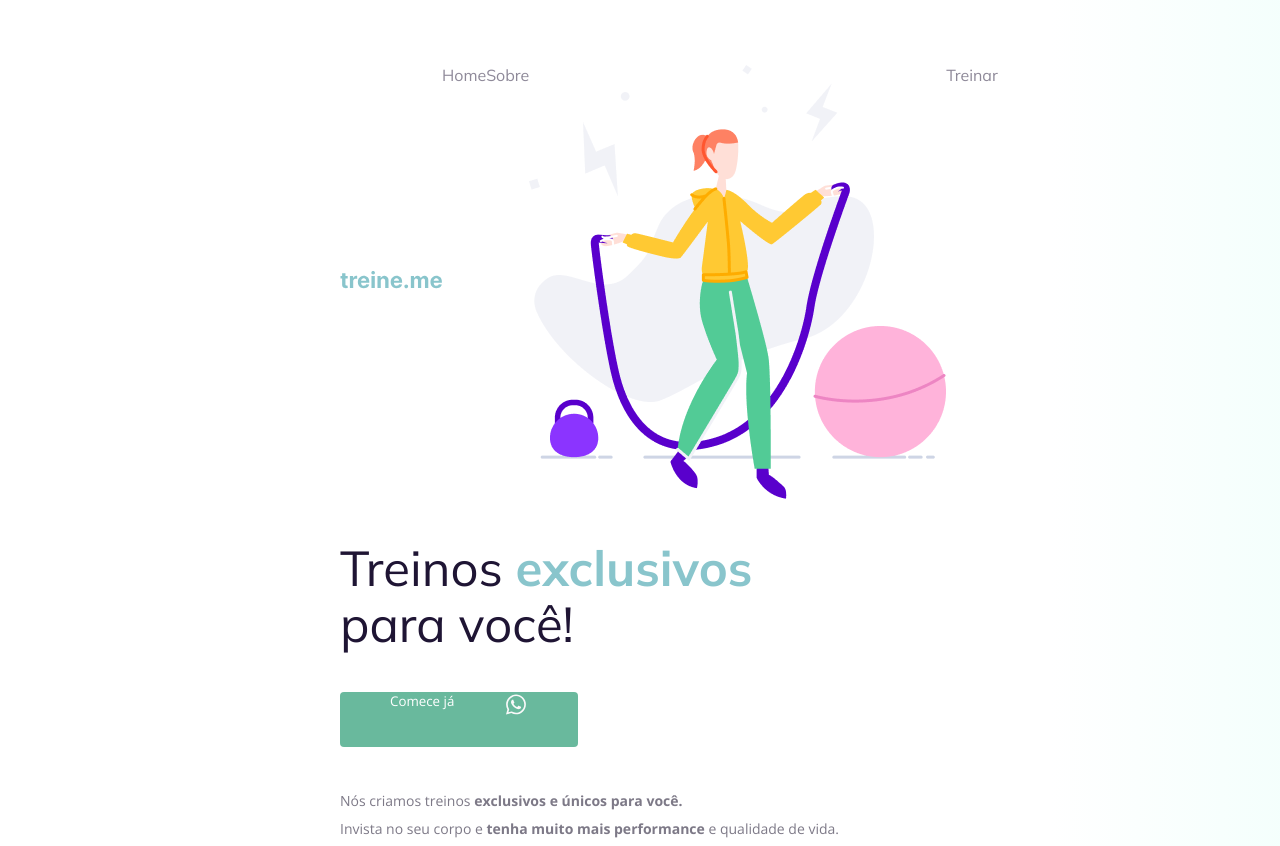
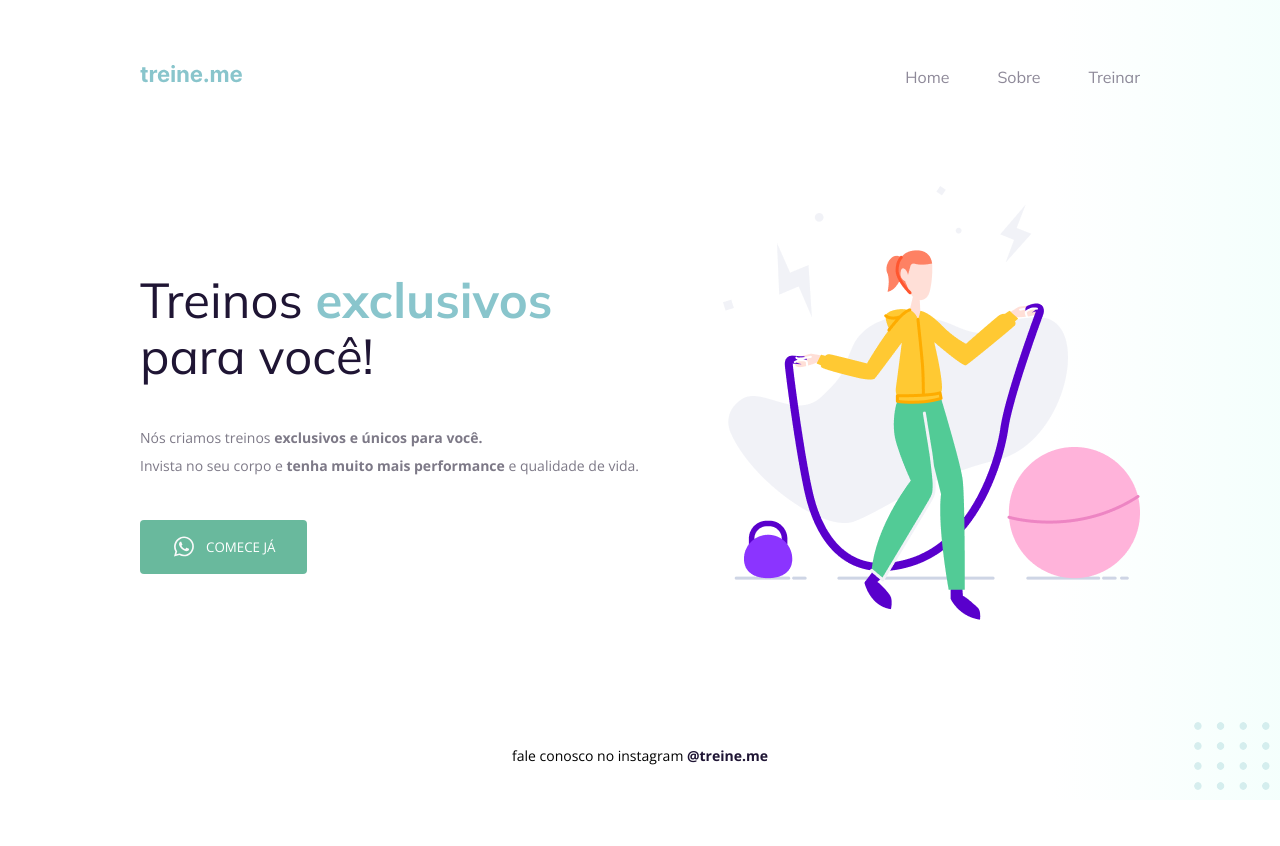
Before and after one commit to nikolasmarlon/C-digo-do-desafio---Fase-02, a plain HTML site: page index.html in a window 1280 px wide. Shown: the top 846 px of the page. After the commit the page ends 800 px from the top, so only its background shows below. Drawn offline with nearby package versions, Linux system fonts and the light colour scheme.

Commit message:
correções

```diff
--- a/index.html
+++ b/index.html
@@ -22,7 +22,6 @@
           <ul>
             <li><a href="#">Home</a></li>
             <li><a href="#">Sobre</a></li>
-            <img src="images/img.png" alt="Desenho de uma mulher pulando corta numa academia.">
             <li><a href="#">Treinar</a></li>
           </ul>
       </nav>
@@ -30,18 +29,19 @@
       <main>
           <section>
             <h1>Treinos <span>exclusivos</span> para você!</h1>
-            <button>
-              Comece já
-              <img src="images/whats.svg" alt="Ícone do whatsapp">
-
-            </button>
 
             <p>
               Nós criamos treinos <strong>exclusivos e únicos para você.</strong></br>
               Invista no seu corpo e <strong>tenha muito mais performance</strong> e qualidade de vida.
             </p>
 
+            <button>
+              <img src="images/whats.svg" alt="Ícone do whatsapp">
+              Comece já
+            </button>
           </section>
+
+          <img src="images/img.png" alt="Desenho de uma mulher pulando corta numa academia.">
 
       </main>
 
--- a/style.css
+++ b/style.css
@@ -3,27 +3,44 @@ body {
 
     font-family: "Open Sans", sans-serif;
 
-    background: linear-gradient(90deg, rgb(227, 255, 248, 0) 82.08%, rgb(227, 255, 248, 0.38) 100%);
-
+    background: linear-gradient(90deg, rgb(227, 255, 248, 0) 82.08%, rgb(227, 255, 248, 0.38) 100%) no-repeat;
     min-height: 100vh;
+    display: flex;
   }
 
   .page {
-    width: 600px;
+    width: 1000px;
     margin: 0 auto;
     padding-top: 65px;
+
+    display: flex;
+    flex-direction: column;
+    justify-content: space-between;
   }
 
   nav {
     display: flex;
-    justify-content: start;
+    justify-content: space-between;
     align-items: center;
 
-    margin-bottom: 15px;
+    margin-bottom: 55px;
   }
 
-  ul {
+  h1, ul {
+    font-family: "Mulish", sans-serif;
+  }
+
+
+  main {
     display: flex;
+    align-items: center;
+    justify-content: space-between;
+  }
+
+
+  nav ul {
+    display: flex;
+    gap: 48px;
     list-style: none;
     margin: 0;
     padding: 0;
@@ -32,6 +49,7 @@ body {
   a {
     color: #1f1534;
     text-decoration: none;
+    transition: 0.3s;
   }
 
   ul li a {
@@ -43,10 +61,6 @@ body {
     opacity: 1;
   }
 
-  h1,
-  ul {
-    font-family: "Mulish", sans-serif;
-  }
 
   h1 {
     font-size: 49px;
@@ -74,18 +88,20 @@ body {
   button {
     color: white;
     font-family: "Open Sans", sans-serif;
-
+    text-transform: uppercase;
     background: #69B99D;
     border: 0;
-    padding: 0 50px 30px;
+    padding: 14px 32px 15px;
 
     display: flex;
-    justify-content: space-around;
-    gap: 50px;
+    align-items: center;
+    gap: 10px;
 
     border-radius: 4px;
 
     cursor: pointer;
+
+    transition: 0.3s;
   }
 
   button:hover {
@@ -98,7 +114,9 @@ body {
 
     text-align: center;
 
+
     margin-top: 80px;
+    padding-bottom: 30px;
   }
 
   footer a {
@@ -106,6 +124,7 @@ body {
   }
 
   #balls {
+      position: fixed;
       bottom: 0;
       right: 0;
   }
```
